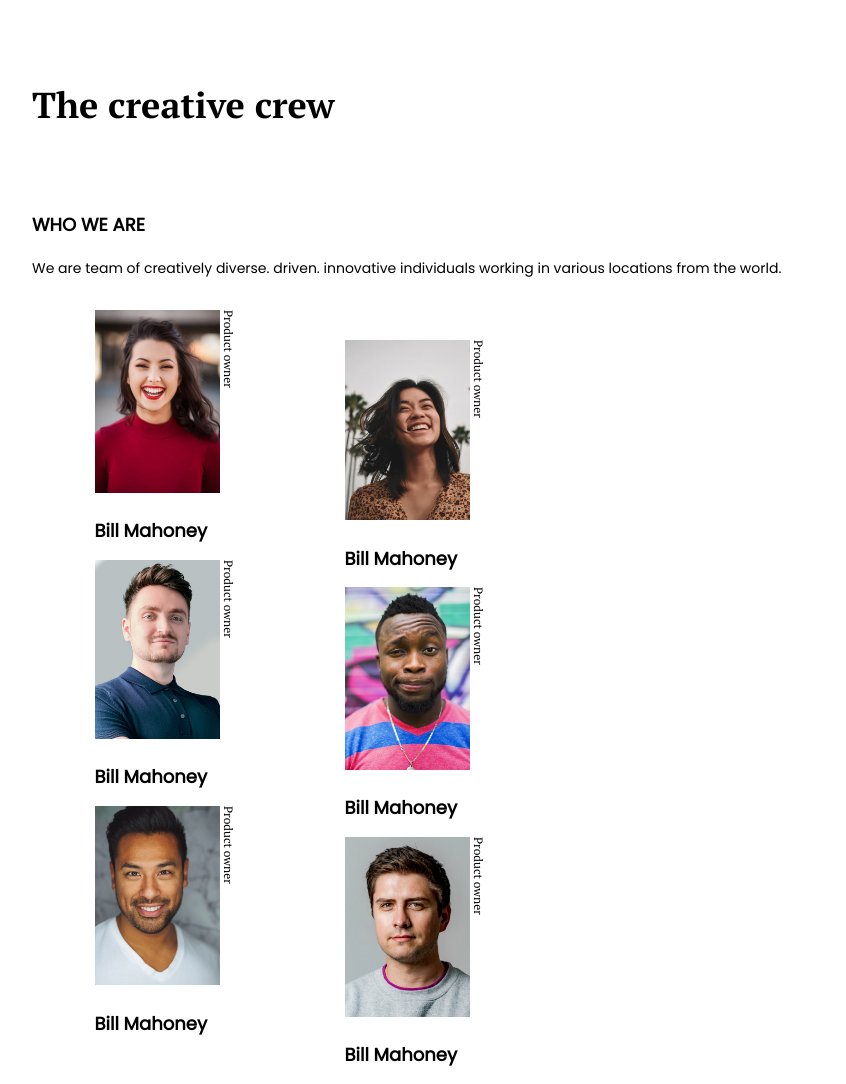
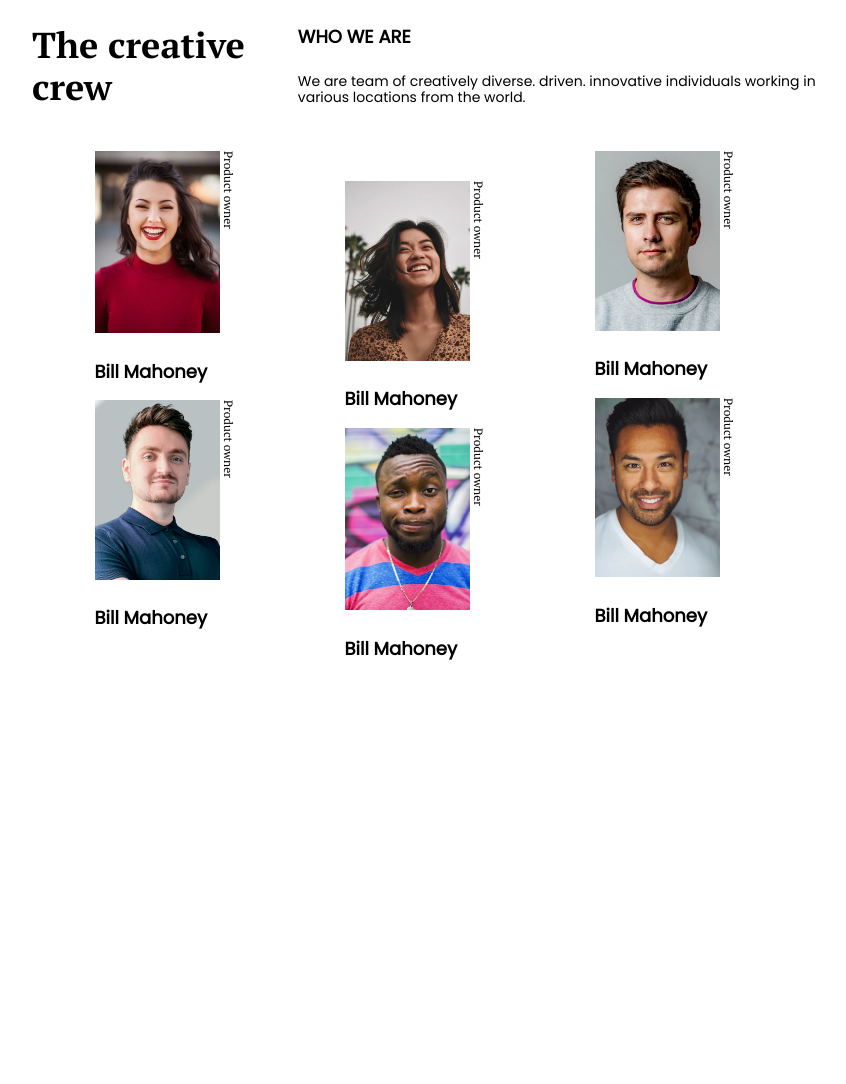
Before and after one commit to Julian1993ARG/challenge--2, a plain HTML site: page index.html in a window 1280 px wide. Shown: the whole page, without its empty margins (208-1054 px from the left). After the commit the page ends 800 px from the top, so only its background shows below. Drawn offline with Linux system fonts and the light colour scheme.

Commit message:
creo que alfin

```diff
--- a/css/css.css
+++ b/css/css.css
@@ -53,6 +53,9 @@ header section p{
     top:20px;
     right: -47px;
 }
+.box3{
+    display: none;
+}
 .box1, .box2{
     display: flex;
     flex-direction: column;
--- /dev/null
+++ b/css/tablet.css
@@ -0,0 +1,16 @@
+header {
+    flex-direction: row;
+    align-items: center;
+}
+header h1{
+    padding-top: 0;
+}
+
+.box1 article:nth-child(3), .box2 article:nth-child(3){
+    display: none;
+}
+.box3{
+    display: flex;
+    flex-direction: column;
+    align-items: center;
+}
--- a/index.html
+++ b/index.html
@@ -12,7 +12,7 @@
     />
     <link rel="stylesheet" href="/css/normalize.css">
     <link rel="stylesheet" href="/css/css.css" />
-    <link rel="stylesheet" href="/css/tablet.css" media="(min-width:768px)" />
+    <link rel="stylesheet" href="/css/tablet.css" media="(min-width:500px)" />
     <title>challenge2</title>
     <link
       rel="shortcut icon"
@@ -70,6 +70,19 @@
           </article>
         </div>
 
+          <div class="box3">
+            <article class="card">
+              <img src="/css/assets/img/photo6.png" alt="">
+              <p class="card__description">Product owner</p>
+              <h3 class="name">Bill Mahoney</h3>
+            </article>
+            <article class="card">
+              <img src="/css/assets/img/photo3.png" alt="">
+              <p class="card__description">Product owner</p>
+              <h3 class="name">Bill Mahoney</h3>
+            </article>
+          </div>
+
       </section>
     </main>
     <footer></footer>
```
